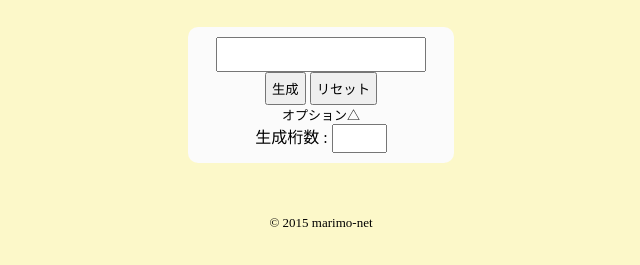
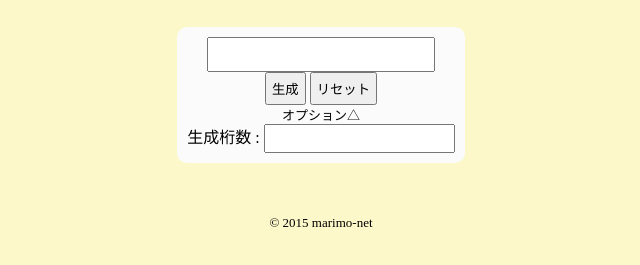
Before and after one commit to mayaeh/js_pw_gen, a plain HTML site: page index.html in a window 1280 px wide. Both pictures are taken after a click on the element "オプション▽". Shown: the part 79-344 px from the top of the page, without its empty margins (319-959 px from the left). Drawn offline with Linux system fonts and the light colour scheme.

Commit message:
エンターキーを押すことで生成が実行されるよう変更、桁数欄のタイプを数字に指定

```diff
--- a/index.html
+++ b/index.html
@@ -14,16 +14,16 @@
 		<h1>パスワード生成器</h1>
 	</div>
 	<div id="mainContainer">
-		<form action="" id="mainForm">
+		<form action="" id="mainForm" onsubmit="return false;">
 			<input type="text" name="gotText" id="gotText" readonly />
 			<br />
-			<input type="button" value="生成" class="formButton" onclick="pw_create();" />
+			<input type="submit" value="生成" class="formButton" onclick="pw_create();" />
 			<input type="reset" class="formButton" value="リセット" />
 			<br />
 			<span id="optionLabel" onclick="optionClick();">オプション▽</span>
 			<div id="optionForm" class="hide">
 				<label for="createLength">生成桁数 :</label>
-				<input type="text" name="createLength" id="createLength" size="3" maxlength="2" />
+				<input type="number" name="createLength" id="createLength" size="3" maxlength="2" />
 			</div>
 		</form>
 	</div>
```
